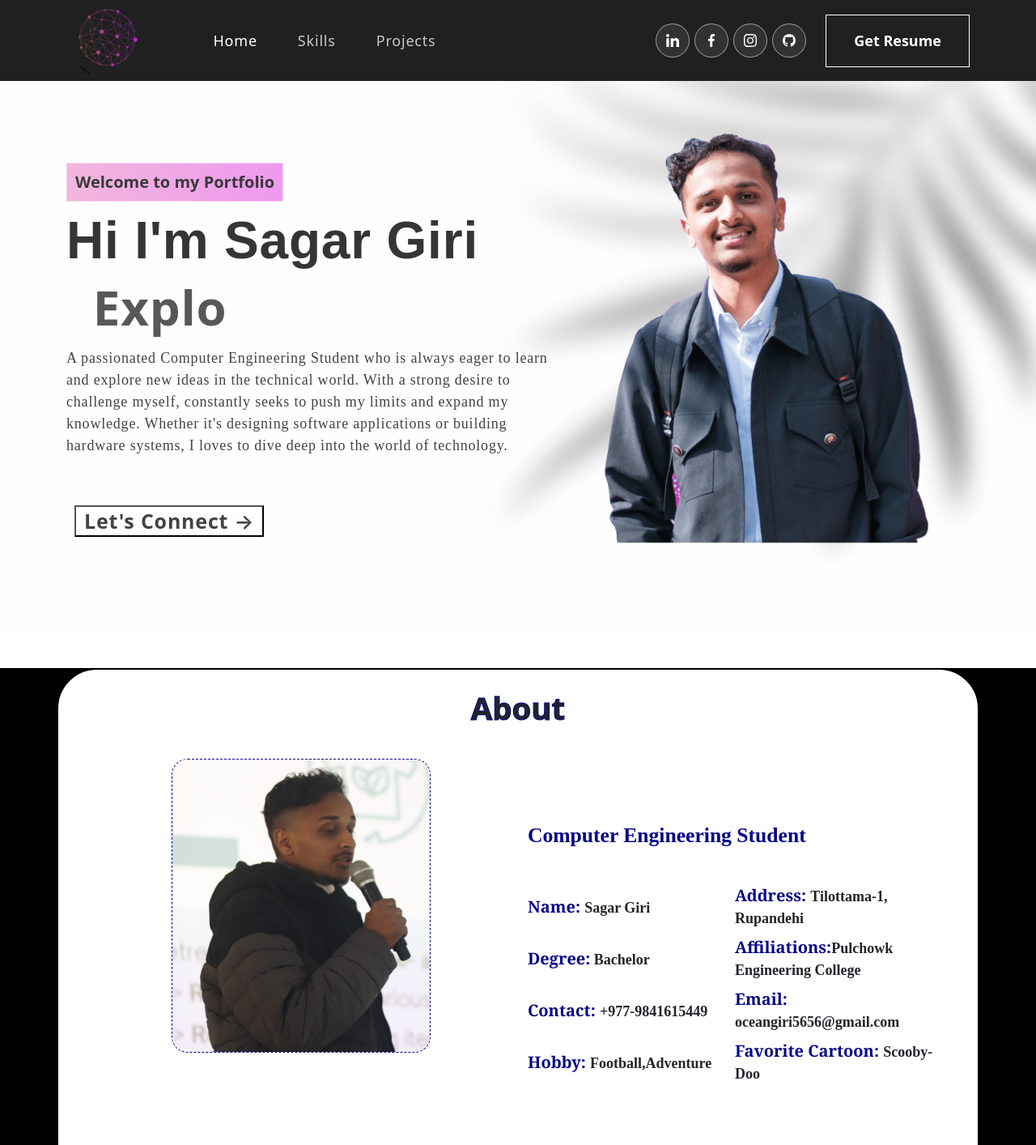
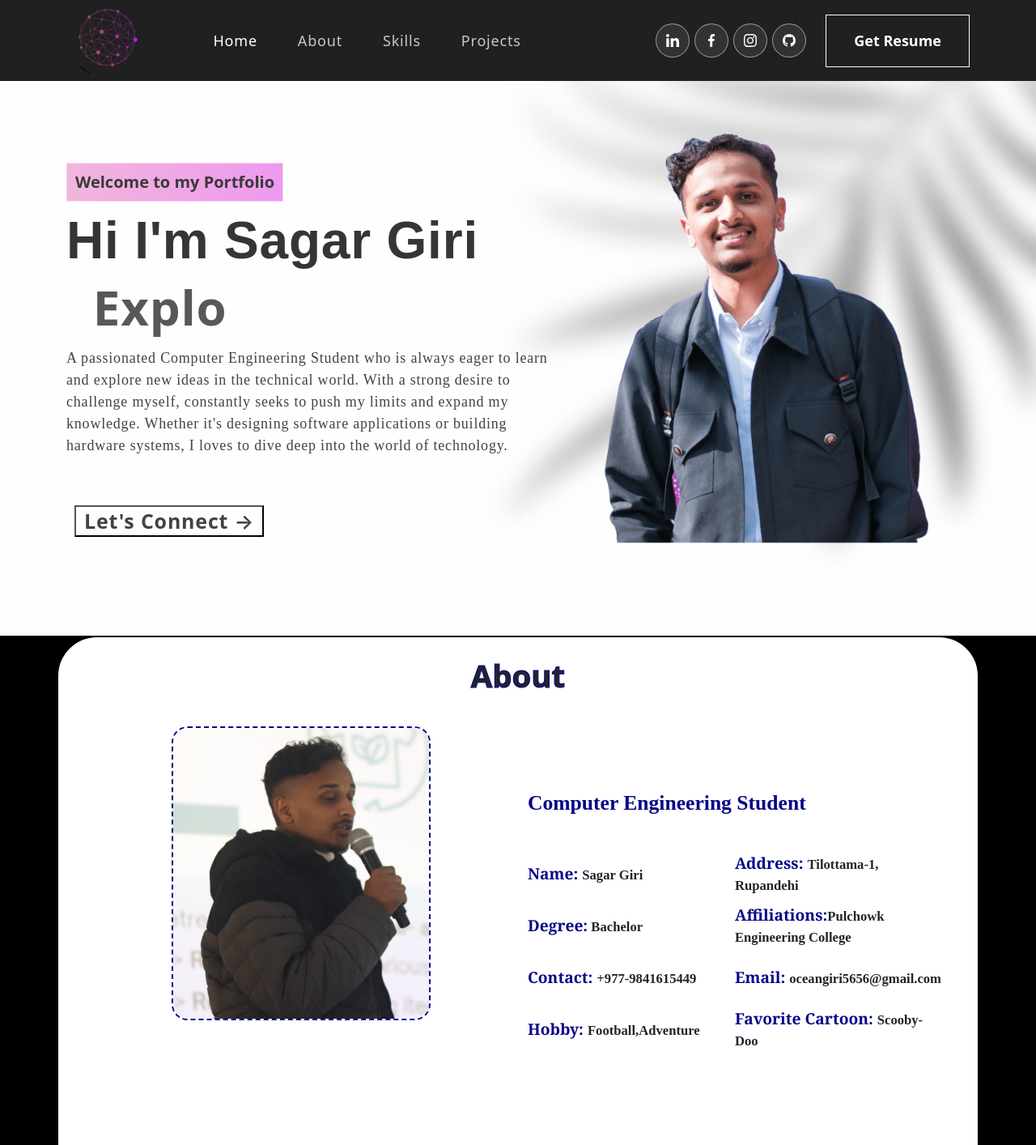
Before and after one commit to oceangiri23/myportfolio, a React (Create React App) app: page / in a window 1280 px wide. Shown: the top 1414 px of the page at 81% size. Built offline with nearby package versions, Linux system fonts and the light colour scheme.

Commit message:
C:/Program Files/Git/about

```diff
--- a/src/App.css
+++ b/src/App.css
@@ -308,6 +308,7 @@ font-family:Arial, Helvetica, sans-serif;
  .banner button:hover  {
   margin-left: 25px;
   background-color: #40e5fb;
+  border-color: #40e5fb;
 }
 
 .banner img {
@@ -339,11 +340,11 @@ font-family:Arial, Helvetica, sans-serif;
 /* About */
 
 .about-whole {
+
   height: 100vh ;
   background-color: #000;
 }
 .about-tab{
-  margin-top: 5vh;
   background-color: white;
   border-radius: 50px;
   border: 2px solid black;
@@ -363,7 +364,7 @@ font-family:Arial, Helvetica, sans-serif;
 .about_img img {
   width: 25vw;
   margin: 0 0 0 10vw ;
-  border: 1px dashed rgb(4, 4, 136);
+  border: 2px dashed rgb(4, 4, 136);
   border-radius: 20px;
 
 }
@@ -394,13 +395,13 @@ padding: 0 15px;
 }
 
 .about-text-head {
-  font-size: 20px;
+  font-size: 1.5vw;
   color: rgb(4, 4, 136);
   font-family:Cambria, Cochin, Georgia, Times, 'Times New Roman', serif;
 }
 
 .about-text-tail {
-  font-size: 18px;
+  font-size: 1.3vw;
   font-family: 'Times New Roman', Times, serif
 }
 
--- a/src/components/About.js
+++ b/src/components/About.js
@@ -4,7 +4,7 @@ import aboutimg from "../assets/img/aboutphoto.png";
 export const About = () =>{
 
     return (
-<section className="about-whole">
+<section className="about-whole" id="about">
     <Container className="about-tab" >
         <Row>
             <h2>About</h2>
--- a/src/components/NavBar.js
+++ b/src/components/NavBar.js
@@ -43,6 +43,7 @@ const onUpdateActiveLink =(value)=>{
 
           <Nav className="me-auto">
             <Nav.Link href="#home" className={activeLink === 'home'? 'active navbar-link': 'navbar-link'} onClick={()=> onUpdateActiveLink("home")}>Home</Nav.Link>
+            <Nav.Link href="#about" className={activeLink === 'about'? 'active navbar-link': 'navbar-link'} onClick={()=> onUpdateActiveLink("navbar")}>About</Nav.Link>
             <Nav.Link href="#skills" className={activeLink === 'skills'? 'active navbar-link': 'navbar-link'} onClick={()=> onUpdateActiveLink("skills")}>Skills</Nav.Link>
             <Nav.Link href="#projects" className={activeLink === 'projects'? 'active navbar-link': 'navbar-link'} onClick={()=> onUpdateActiveLink("projects")}>Projects</Nav.Link>
           </Nav>
```
